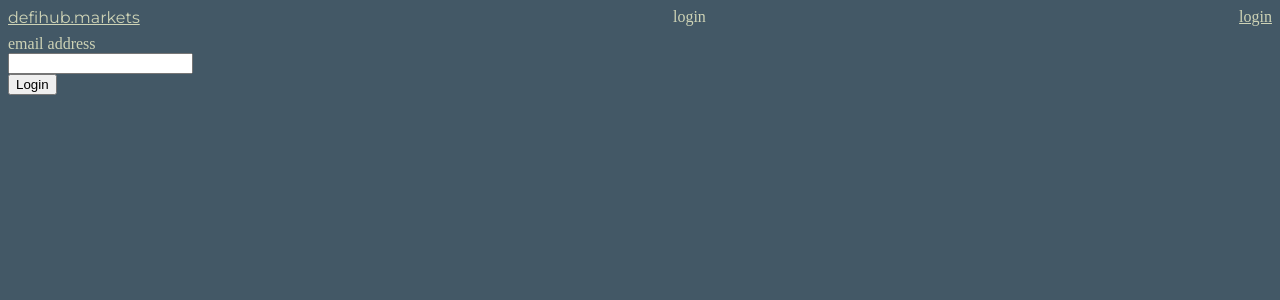
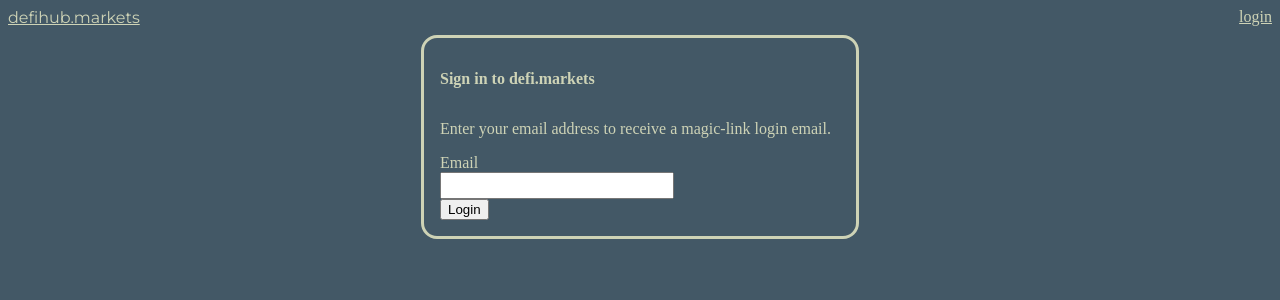
Before and after one commit to cointhink/web-svelte, a SvelteKit app: page /login in a window 1280 px wide. Shown: the top 300 px of the page. Built offline with nearby package versions, Linux system fonts and the light colour scheme; no server answers.

Commit message:
login form statemachine

```diff
--- a/src/routes/login/+page.svelte
+++ b/src/routes/login/+page.svelte
@@ -1,27 +1,61 @@
 <script lang="ts">
 	import Menubar from '$lib/Menubar.svelte';
 	import { PUBLIC_AUTH_URL } from '$env/static/public';
+
+	let form_state = 'start';
 
 	async function handleOnSubmit(form) {
 		const email_field = form.target[0]; //fragile. how to fix?
 		const email = form.target[0].value;
 		const url = PUBLIC_AUTH_URL + '/register/' + email;
 		console.log('handleOnSubmit', 'POST', url);
+		form_state = 'submit';
 		const response = await fetch(url, { method: 'POST' });
 		const json = await response.json();
-		console.log(json);
+		console.log('handleOnSubmit', json);
 		return false;
 	}
 </script>
 
 <div id="page">
-	<Menubar page_name="login" />
+	<Menubar page_name="" />
+
+	<div class="box">
+		<div class="bold">Sign in to defi.markets</div>
+		<div>Enter your email address to receive a magic-link login email.</div>
+		<form on:submit={handleOnSubmit}>
+			<div>Email</div>
+			<input type="email" name="email" />
+			{#if form_state == 'start'}
+				<div>
+					<button> Login </button>
+				</div>
+			{/if}
+			{#if form_state == 'submit'}
+				<div>Submitting...</div>
+			{/if}
+		</form>
+	</div>
 </div>
 
-<form on:submit={handleOnSubmit}>
-	<div>email address</div>
-	<input type="email" name="email" />
-	<div>
-		<button> Login </button>
-	</div>
-</form>
+<style>
+	.box {
+		width: 25em;
+		margin: auto;
+		border: solid;
+		border-radius: 1em;
+		padding: 1em;
+	}
+
+	.bold {
+		font-weight: bold;
+	}
+
+	.box > div {
+		padding: 1em 0;
+	}
+
+	form input {
+		font-size: 110%;
+	}
+</style>
```
